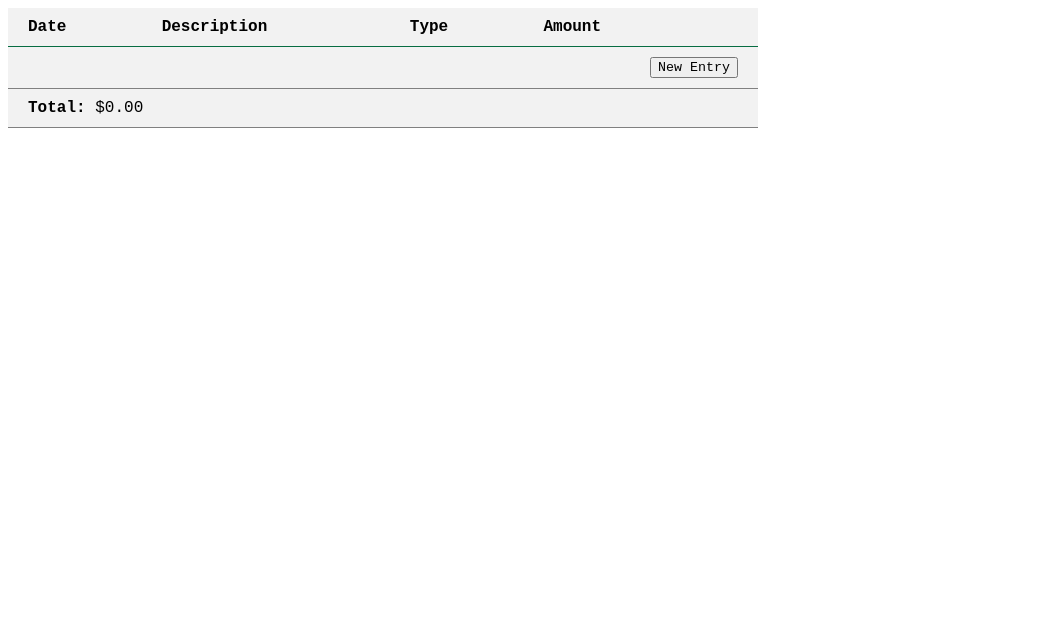
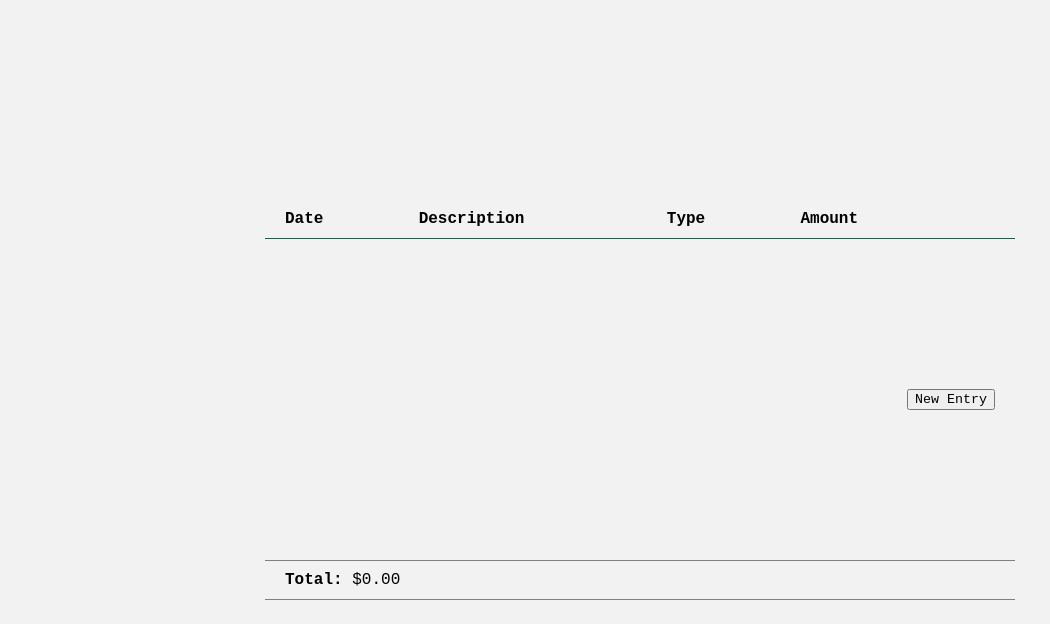
Before and after one commit to mehdigudy/BudgeTracker, a plain HTML site: page index.html in a window 1280 px wide. Shown: the whole page, without its empty margins (0-1050 px from the left). Drawn offline with Linux system fonts and the light colour scheme.

Commit message:
center !

```diff
--- a/style.css
+++ b/style.css
@@ -1,11 +1,18 @@
-
-#app{
+body {
   display: flex;
-  justify-items: center;
+  min-width: 98vw;
+  min-height: 98vh;
   align-items: center;
+  justify-content: center;
+  background-color: #f2f2f2;
 }
 
+#app {
+  display: flex;
+  min-width: 50vw;
+  min-height: 50vh;
 
+}
 .budget-tracker {
   width: 750px;
   background-color: #f2f2f2;
@@ -49,38 +56,37 @@
   outline: none;
 }
 
-.input:focus{
+.input:focus {
   border: 1px solid rgb(7, 109, 66);
 }
 
-.delete-entry{
+.delete-entry {
   display: flex;
   justify-content: center;
   align-items: center;
   min-width: 30px;
   border: none;
   outline: none;
-  color :red ;
+  color: red;
   border-radius: 5px;
   background: none;
   cursor: pointer;
 }
 
-.delete-entry:hover{
+.delete-entry:hover {
   background-color: rgb(7, 109, 66);
   color: white;
 }
 
-.controls ,
-.summry{
+.controls,
+.summry {
   text-align: right;
 }
 
-
-.h{
+.h {
   font-size: 10px;
   height: 100px;
   width: 100px;
   font-weight: bold;
-  text-align:left ;
+  text-align: left;
 }
```
